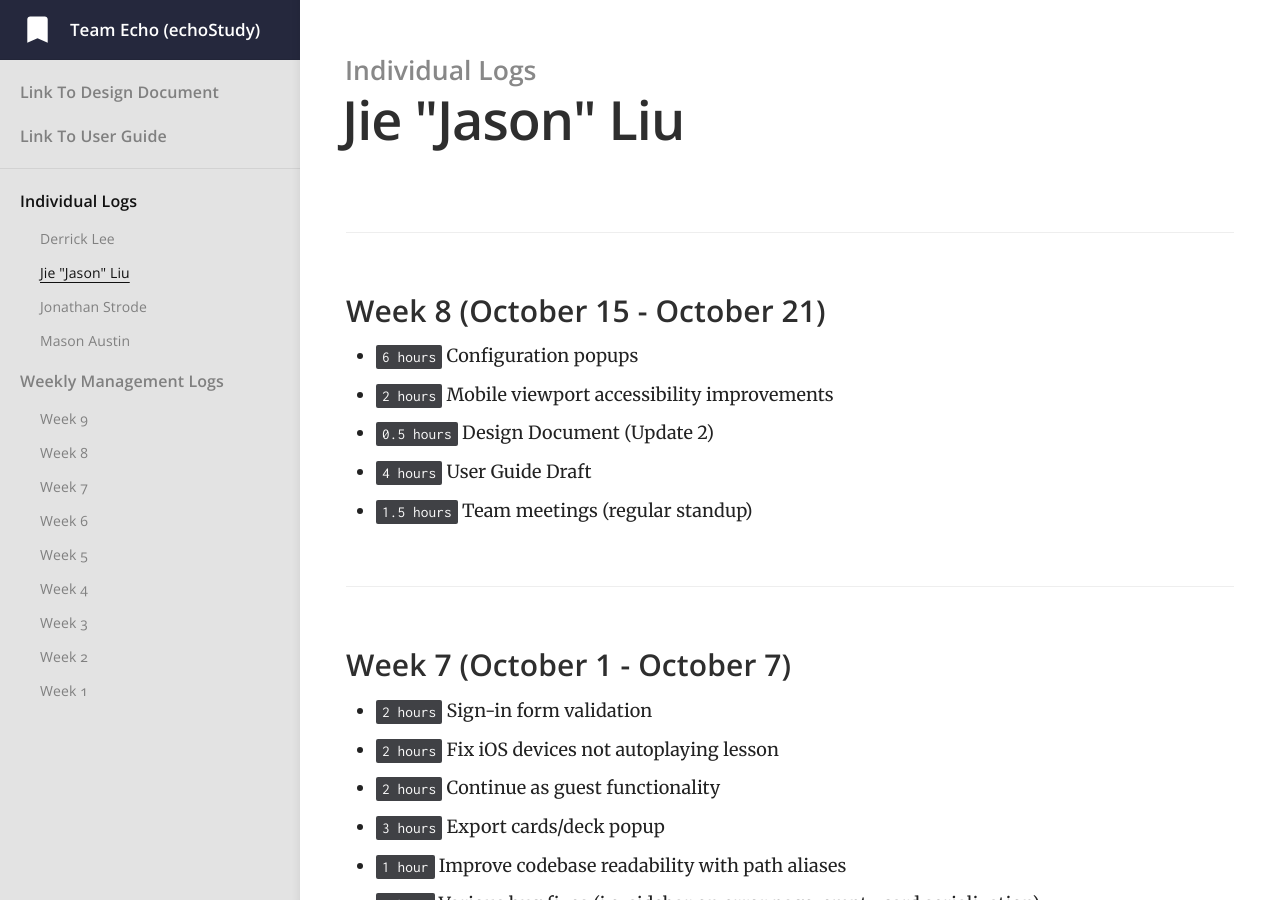
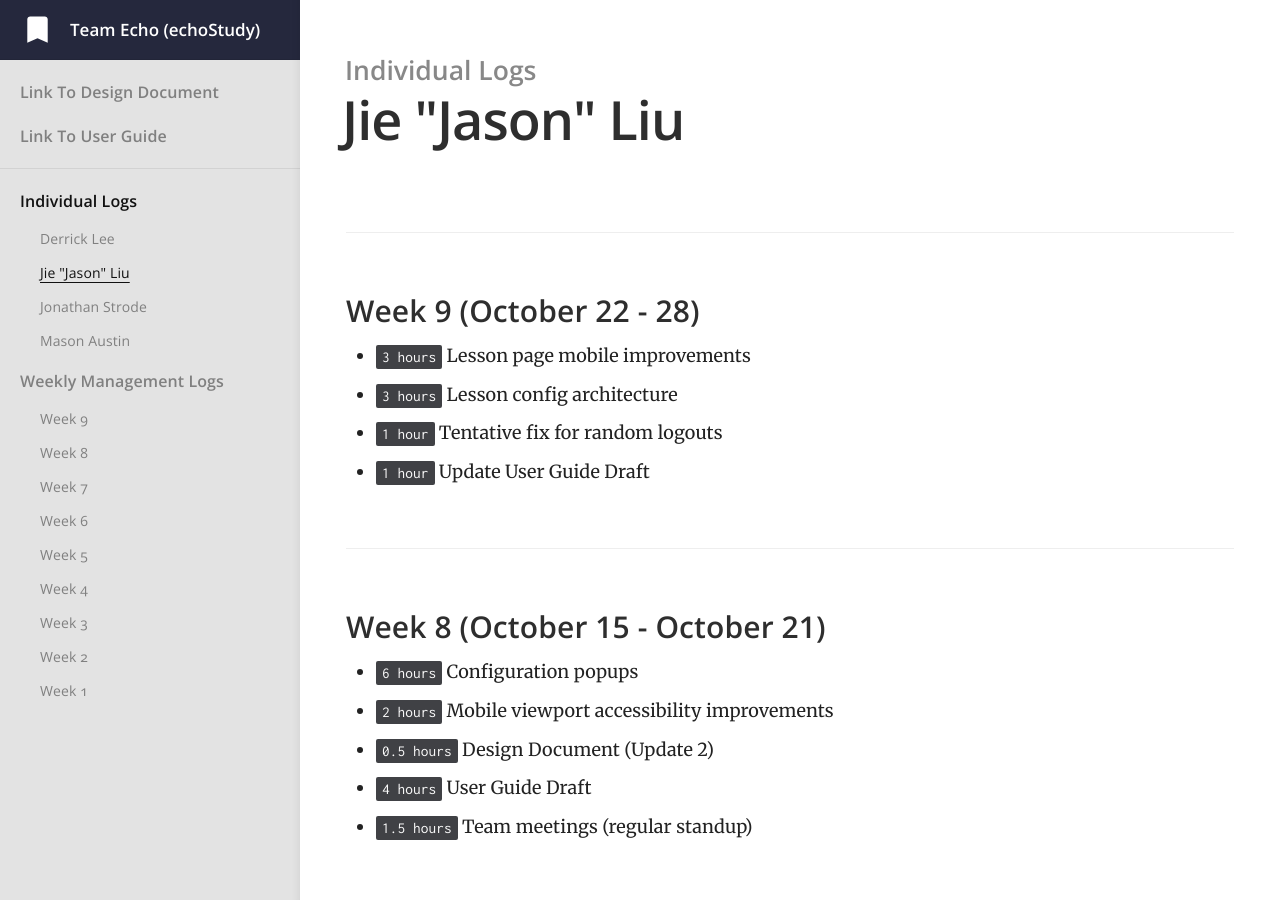
Before and after one commit to jiejasonliu/team-echo-site, a Jekyll site: the page built from _docs/individual-logs/jiejasonliu-logs.md, in a window 1280 px wide and 900 px high. Built offline with Jekyll 4.4.1, drawn with Linux system fonts in a browser that asks for light colours.

Commit message:
feat: week 9 individual log for Jason

```diff
--- a/_docs/individual-logs/jiejasonliu-logs.md
+++ b/_docs/individual-logs/jiejasonliu-logs.md
@@ -3,6 +3,12 @@ title: Jie "Jason" Liu
 category: Individual Logs
 order: 3
 ---
+
+### Week 9 (October 22 - 28)
+  - `3 hours` Lesson page mobile improvements
+  - `3 hours` Lesson config architecture
+  - `1 hour` Tentative fix for random logouts
+  - `1 hour` Update User Guide Draft
 
 ### Week 8 (October 15 - October 21)
 
```
